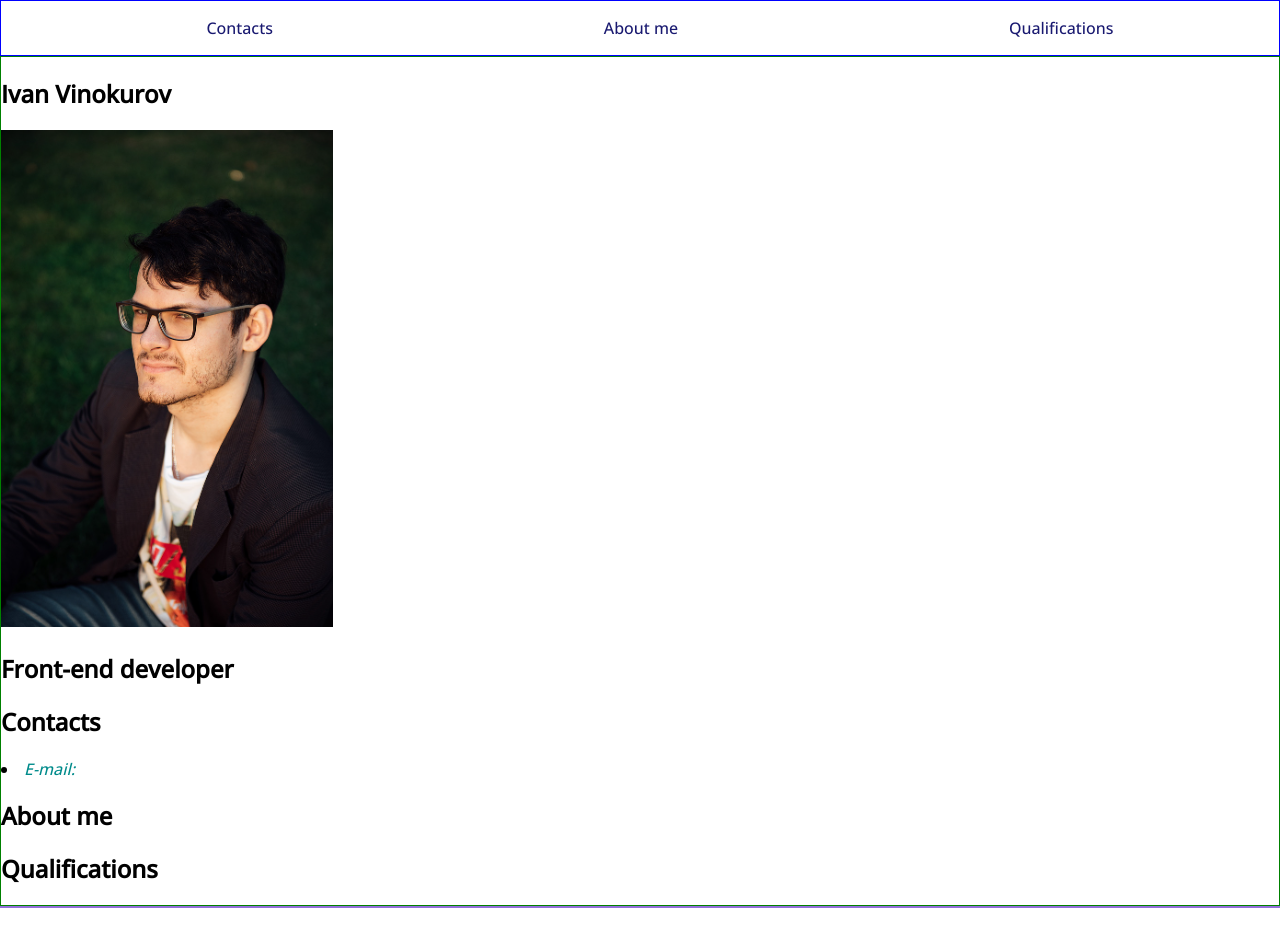
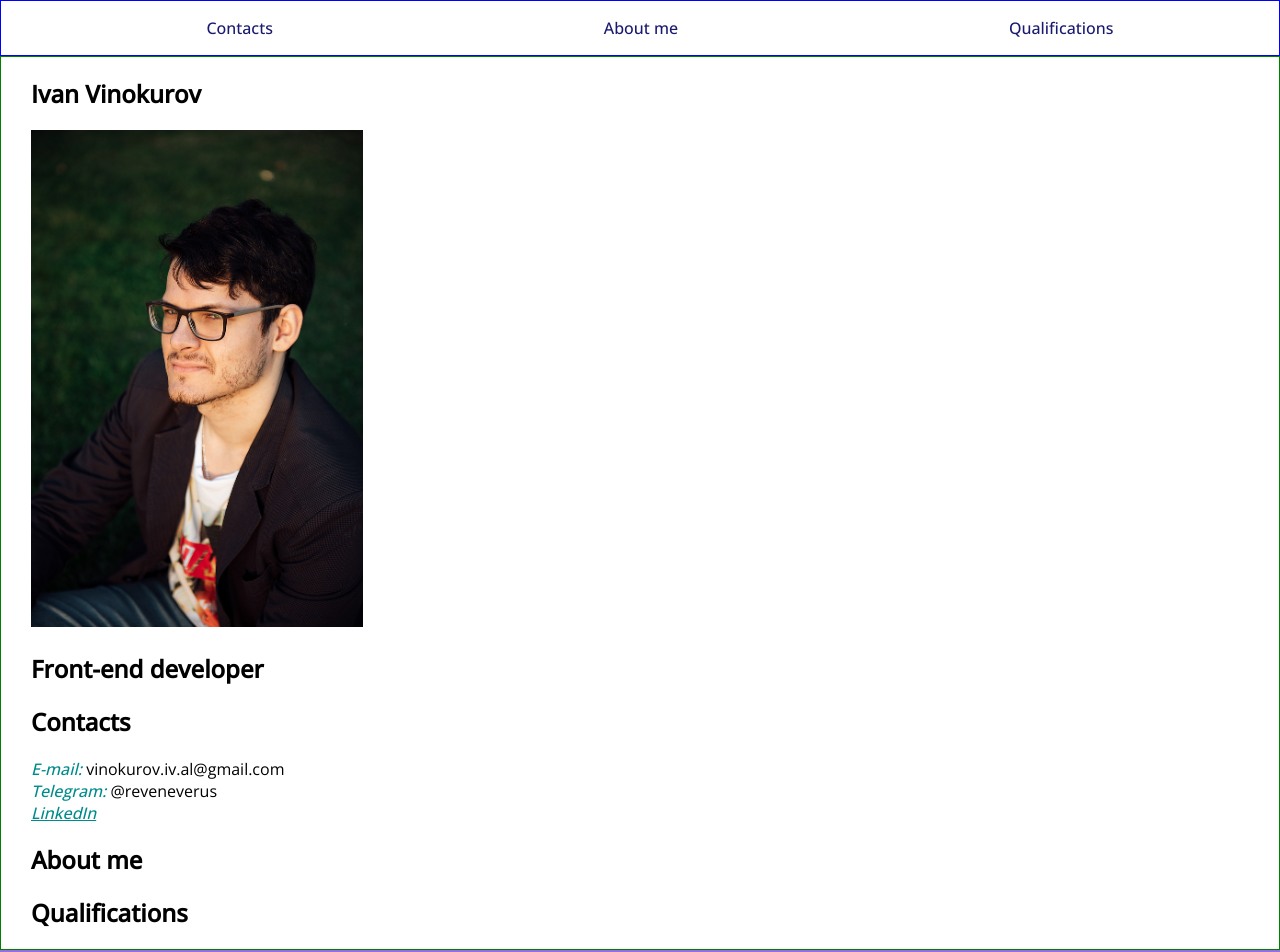
Before and after one commit to revenever/rsschool-cv, a plain HTML site: page index.html in a window 1280 px wide. Before the commit the page ends 908 px from the top, so only its background shows below. Drawn offline with nearby package versions, Linux system fonts and the light colour scheme.

Commit message:
feat: add style to section

```diff
--- a/index.html
+++ b/index.html
@@ -19,7 +19,7 @@
             <ul class="nav-list">
                 <li class="nav-item"><a href="#contacts" class="nav-link">Contacts</a></li>
                 <li class="nav-item"><a href="#aboutme" class="nav-link">About me</a></li>
-                <li class="nav-item"><a href="#qualifications" class="nav-link">Qualifications</a></li>
+                <li class="nav-item"><a href="#qualif" class="nav-link">Qualifications</a></li>
 
             </ul>
         </nav>
@@ -34,10 +34,13 @@
         </section>
         <section class="section" id="contacts">
             <h2 class="section-title">Contacts</h2>
-            <li class="main-item"><span class="def-list">E-mail:</span></li>
+            <li class="main-item"><span class="def-list">E-mail:</span> vinokurov.iv.al@gmail.com</li>
+            <li class="main-item"><span class="def-list">Telegram:</span> @reveneverus</li>
+            <li class="main-item"><a class="def-list" href="https://www.linkedin.com/in/ivan-vinokurov-5b489a233/">LinkedIn</a></li>
+
         </section>
-        <section class="section" id="about">
-            <h2 class="section-title">About me</h2>
+        <section class="section" id="aboutme">
+            <h2 class="section-title" id="aboutme">About me</h2>
         </section>
         <section class="section" id="qualif">
             <h2 class="section-title">Qualifications</h2>
--- a/style.css
+++ b/style.css
@@ -48,12 +48,16 @@ html {
 .nav-link:hover{
     color:rgb(146, 189, 29);
 }
-.nav-link:focus{
+/*.nav-link:focus{
     color:rgb(189, 34, 29);
     font-weight: 700;
-}
+}*/
 .def-list{
     font-style:italic;
     font-weight: 400;
     color: darkcyan;
 }
+.section{
+    list-style: none;
+    margin-left: 30px;
+}
```
